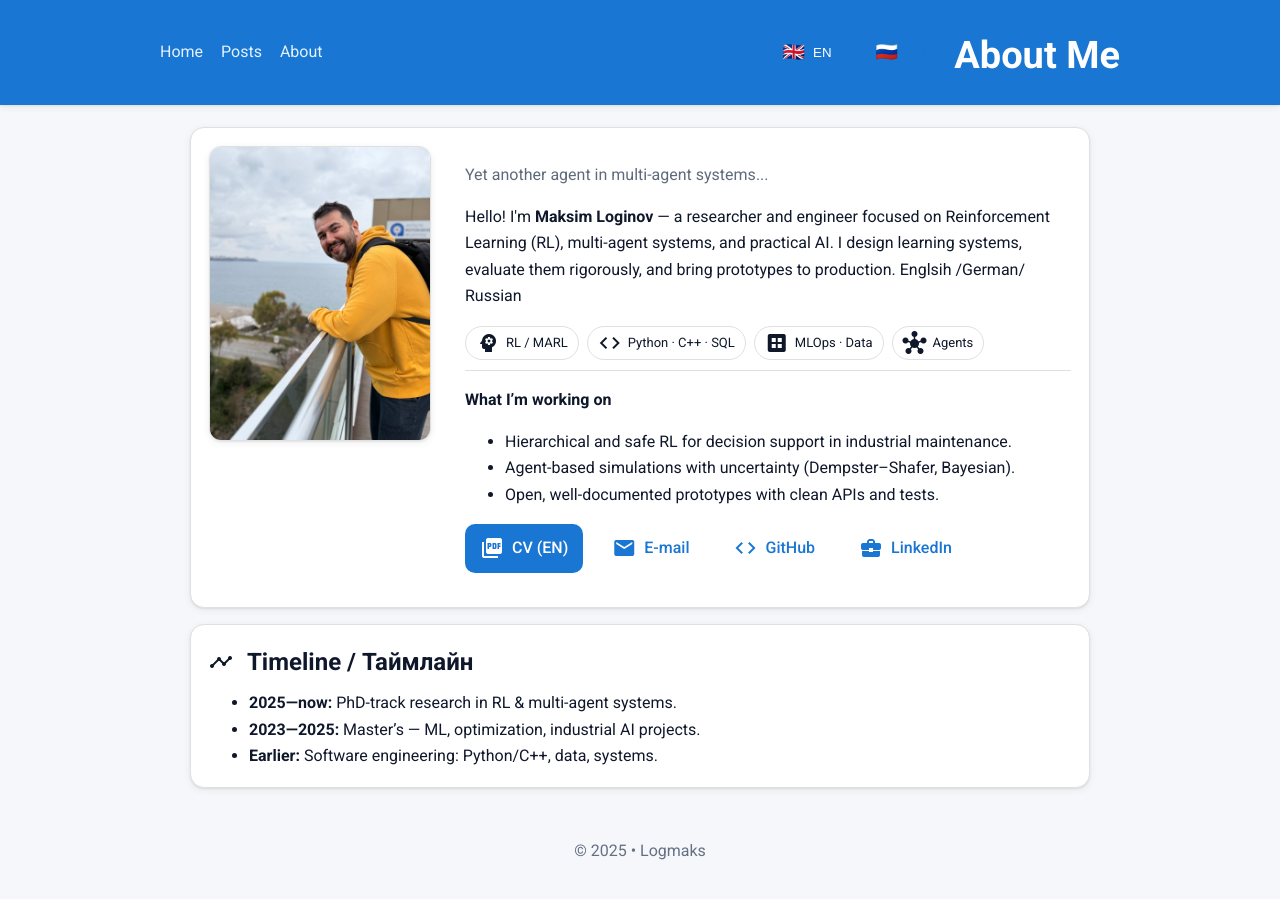
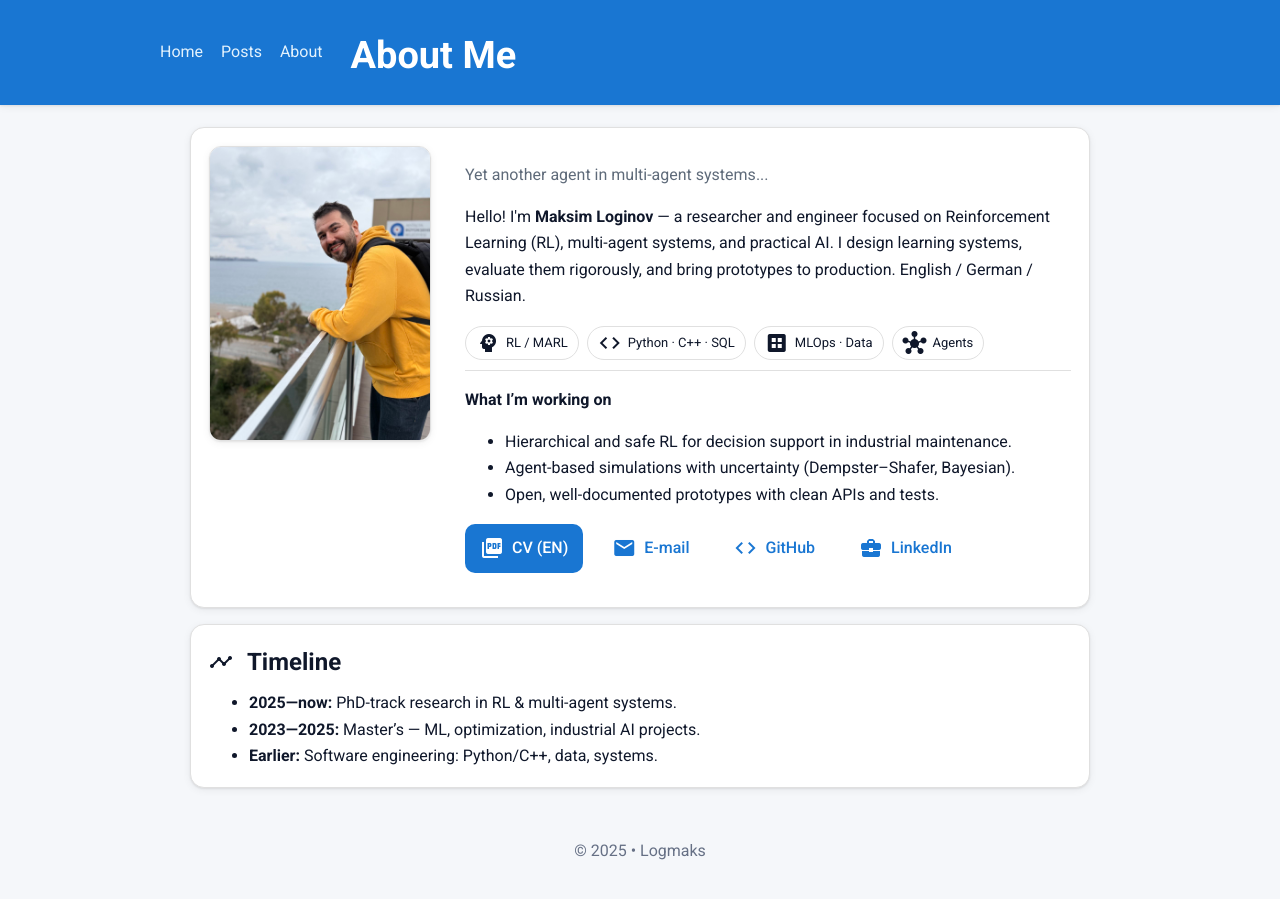
Before and after one commit to LogMaks/LogMaks.github.io, a Jekyll site: the page built from about/index.html, in a window 1280 px wide. Built offline with Jekyll 4.4.1, drawn with Linux system fonts in a browser that asks for light colours.

Commit message:
english version

```diff
--- a/about/index.html
+++ b/about/index.html
@@ -10,7 +10,7 @@ permalink: /about/
   <meta charset="utf-8" />
   <meta name="viewport" content="width=device-width, initial-scale=1" />
   <title>About Me — Material Blue</title>
-  <meta name="description" content="About me page in English and Russian. Default language is English." />
+  <meta name="description" content="About me page in English." />
   <link href="https://fonts.googleapis.com/css2?family=Roboto:wght@400;500;700&display=swap" rel="stylesheet">
   <link href="https://fonts.googleapis.com/icon?family=Material+Icons" rel="stylesheet">
   <style>
@@ -55,10 +55,6 @@ permalink: /about/
         <a href="{{ '/posts/' | relative_url }}">Posts</a>
         <a href="{{ '/about/' | relative_url }}" aria-current="page">About</a>
       </nav>
-      <div class="lang-switch row">
-        <button class="md-btn md-outlined" data-lang="en" title="English"><span class="flag">🇬🇧</span> EN</button>
-        <button class="md-btn" data-lang="ru" title="Русский"><span class="flag">🇷🇺</span> RU</button>
-      </div>
       <h1 class="title">About Me</h1>
     </div>
   </header>
@@ -70,10 +66,9 @@ permalink: /about/
           <img src="{{ '/assets/avatar.jpg' | relative_url }}" alt="Profile photo" class="avatar" onerror="this.style.display='none'" />
         </div>
         <div>
-          <!-- EN (default) -->
-          <div data-i18n="en">
+          <div>
             <p class="muted">Yet another agent in multi-agent systems... </p>
-            <p>Hello! I'm <strong>Maksim Loginov</strong> — a researcher and engineer focused on Reinforcement Learning (RL), multi-agent systems, and practical AI. I design learning systems, evaluate them rigorously, and bring prototypes to production. Englsih /German/ Russian </p>
+            <p>Hello! I'm <strong>Maksim Loginov</strong> — a researcher and engineer focused on Reinforcement Learning (RL), multi-agent systems, and practical AI. I design learning systems, evaluate them rigorously, and bring prototypes to production. English / German / Russian.</p>
             <div class="chips" aria-label="skills">
               <span class="chip"><span class="material-icons">psychology</span> RL / MARL</span>
               <span class="chip"><span class="material-icons">code</span> Python · C++ · SQL</span>
@@ -94,49 +89,17 @@ permalink: /about/
               <a class="md-btn" href="https://www.linkedin.com/in/maksim-loginov-0b7a73236/" target="_blank" rel="noopener"><span class="material-icons">business_center</span> LinkedIn</a>
             </p>
           </div>
-
-          <!-- RU -->
-          <div data-i18n="ru" hidden>
-            <p class="muted">Коротко обо мне</p>
-            <p>Привет! Я — <strong>Максим Логинов</strong>, исследователь и инженер, занимаюсь обучением с подкреплением (RL), мультиагентными системами и практическим ИИ. Проектирую обучающиеся системы, строго их оцениваю и довожу прототипы до продакшена.</p>
-            <div class="chips" aria-label="Навыки">
-              <span class="chip"><span class="material-icons">psychology</span> RL / MARL</span>
-              <span class="chip"><span class="material-icons">code</span> Python · C++ · SQL</span>
-              <span class="chip"><span class="material-icons">dataset</span> MLOps · Data</span>
-              <span class="chip"><span class="material-icons">hub</span> Агенты</span>
-            </div>
-            <div class="divider"></div>
-            <p><strong>Чем я занимаюсь</strong></p>
-            <ul>
-              <li>Иерархическое и безопасное RL для поддержки решений в промышленном ТОиР.</li>
-              <li>Мультиагентные симуляции с неопределённостью (Демпстер—Шефер, Байес).</li>
-              <li>Открытые прототипы с чистыми API и тестами.</li>
-            </ul>
-            <p class="row">
-              <a class="md-btn md-contained" href="{{ '/assets/cv_ru.pdf' | relative_url }}" target="_blank" rel="noopener"><span class="material-icons">picture_as_pdf</span> Резюме (RU)</a>
-              <a class="md-btn" href="mailto:lomaxart@yandex.com"><span class="material-icons">mail</span> E-mail </a>
-              <a class="md-btn" href="https://github.com/LogMaks" target="_blank" rel="noopener"><span class="material-icons">code</span> GitHub</a>
-              <a class="md-btn" href="https://www.linkedin.com/in/maksim-loginov-0b7a73236/" target="_blank" rel="noopener"><span class="material-icons">business_center</span> LinkedIn</a>
-            </p>
-          </div>
         </div>
       </div>
     </section>
 
     <section class="card">
-      <h2 class="row" style="margin:0 0 8px"><span class="material-icons">timeline</span> Timeline / Таймлайн</h2>
-      <div data-i18n="en">
+      <h2 class="row" style="margin:0 0 8px"><span class="material-icons">timeline</span> Timeline</h2>
+      <div>
         <ul>
           <li><strong>2025—now:</strong> PhD-track research in RL & multi-agent systems.</li>
           <li><strong>2023—2025:</strong> Master’s — ML, optimization, industrial AI projects.</li>
           <li><strong>Earlier:</strong> Software engineering: Python/C++, data, systems.</li>
-        </ul>
-      </div>
-      <div data-i18n="ru" hidden>
-        <ul>
-          <li><strong>2025—н.в.:</strong> Исследования PhD-уровня в области RL и мультиагентных систем.</li>
-          <li><strong>2023—2025:</strong> Магистратура — МО, оптимизация, промышленные AI-проекты.</li>
-          <li><strong>Ранее:</strong> Software engineering: Python/C++, данные, системы.</li>
         </ul>
       </div>
     </section>
@@ -146,32 +109,6 @@ permalink: /about/
 
   <script>
     document.getElementById('year').textContent = new Date().getFullYear();
-
-    const blocks = document.querySelectorAll('[data-i18n]');
-    const btns = document.querySelectorAll('[data-lang]');
-
-    function setLang(lang){
-      blocks.forEach(b => { b.hidden = b.getAttribute('data-i18n') !== lang; });
-      btns.forEach(b => {
-        const is = b.getAttribute('data-lang') === lang;
-        b.classList.toggle('md-outlined', is);
-        b.classList.toggle('md-contained', is);
-      });
-      localStorage.setItem('about_lang', lang);
-      document.documentElement.lang = lang === 'ru' ? 'ru' : 'en';
-      document.querySelector('.title').textContent = lang === 'ru' ? 'Обо мне' : 'About Me';
-    }
-
-    function initLang(){
-      const url = new URL(location.href);
-      const q = url.searchParams.get('lang');
-      const saved = localStorage.getItem('about_lang');
-      const lang = (q || saved || 'en').toLowerCase();
-      setLang(lang === 'ru' ? 'ru' : 'en');
-    }
-
-    btns.forEach(b => b.addEventListener('click', () => setLang(b.getAttribute('data-lang'))));
-    initLang();
   </script>
 </body>
 </html>
```
Also changed, not shown: index.html (+3 -6 lines).
